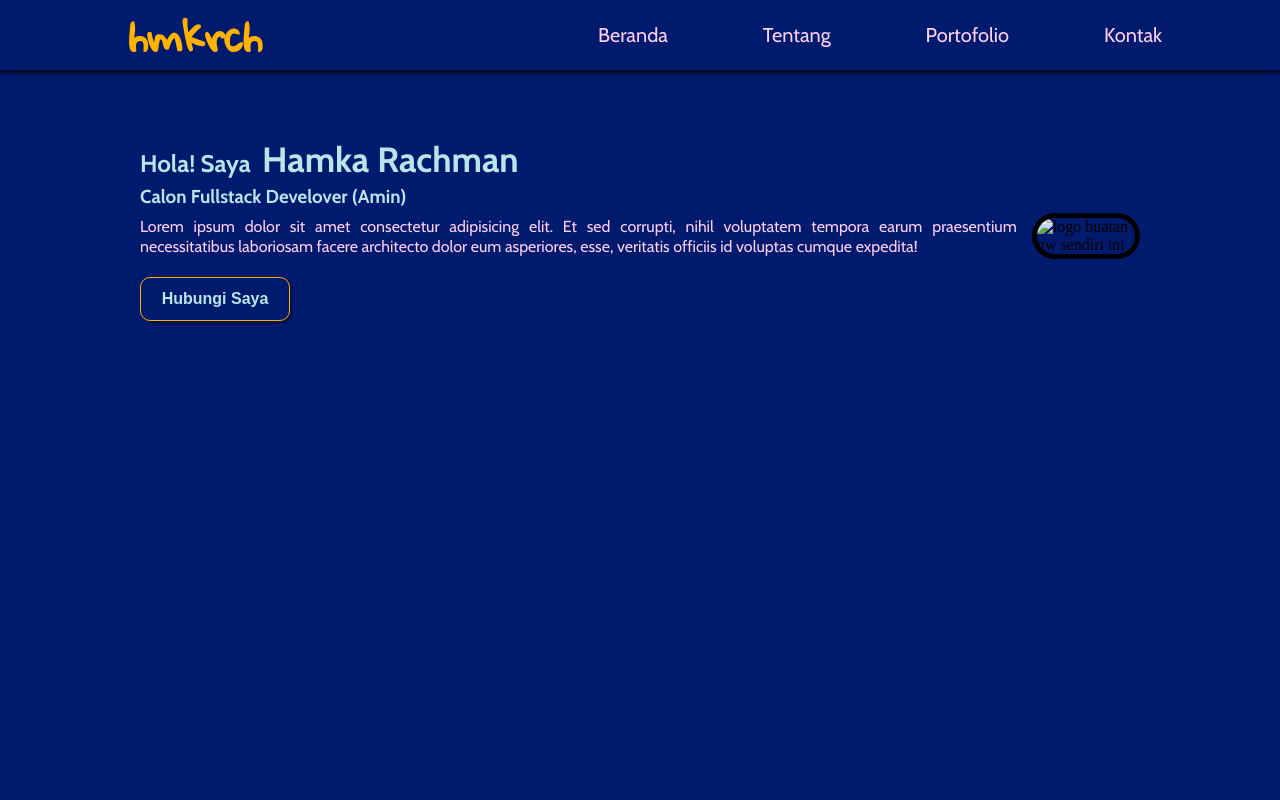
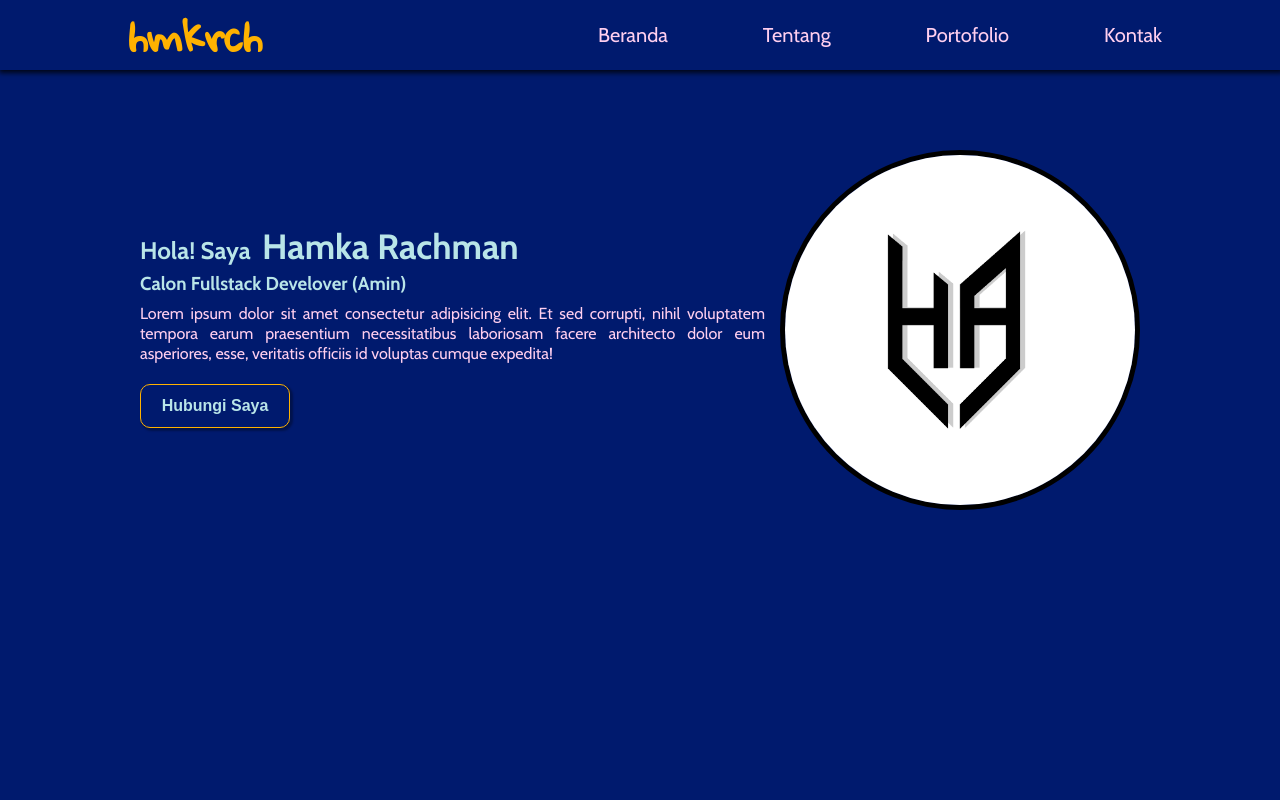
Before and after one commit to hmkrch/hmkrch.github.io, a plain HTML site: page index.html in a window 1280 px wide. Shown: the top 800 px of the page. Drawn offline with nearby package versions, Linux system fonts and the light colour scheme; files whose address does not match are found by name.

Commit message:
Update index.html

```diff
--- a/index.html
+++ b/index.html
@@ -62,7 +62,7 @@
           <div class="logoku">
             <img
               class="logo-img"
-              src="/Halaman-profil-pengguna/gambar/LOGO  3-01.png"
+              src="gambar/LOGO  3-01.png"
               alt="logo buatan gw sendiri ini"
             />
           </div>
```
